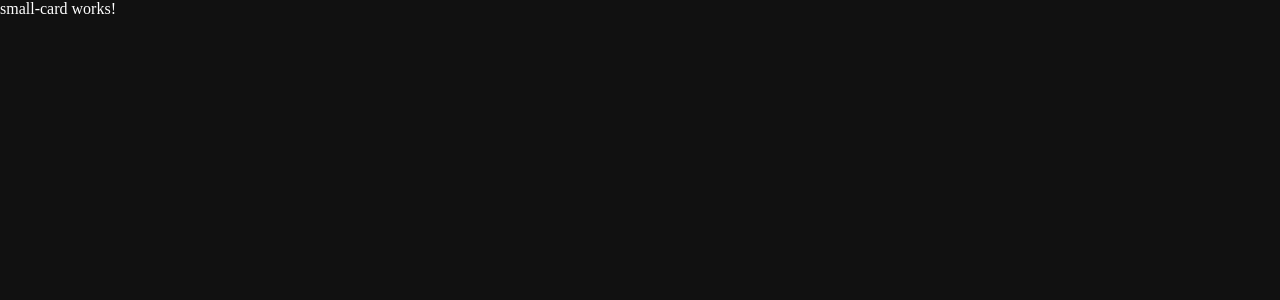
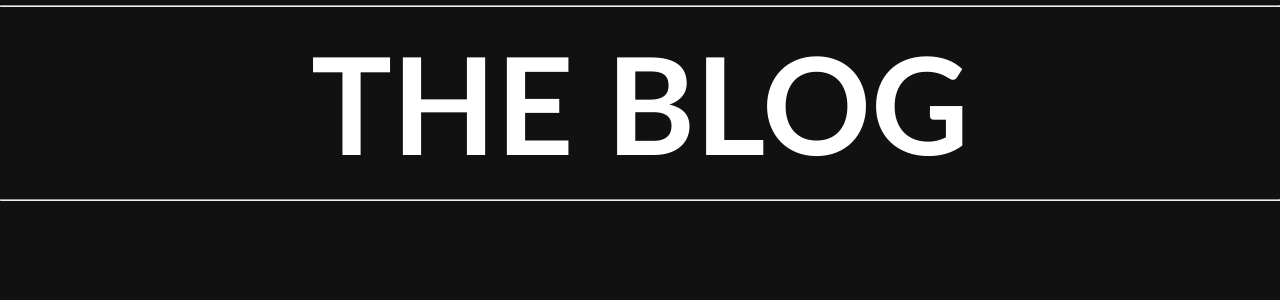
Before and after one commit to erica-l-s/Aprendendo-Angular, an Angular app in the folder angular-blog/: page / in a window 1280 px wide. Shown: the top 300 px of the page. Built offline with nearby package versions, Linux system fonts and the light colour scheme.

Commit message:
estilizando menu title

```diff
--- a/angular-blog/src/app/app.component.html
+++ b/angular-blog/src/app/app.component.html
@@ -1,2 +1,2 @@
-<app-small-card></app-small-card>
+<app-menu-title></app-menu-title>
 <router-outlet></router-outlet>
--- a/angular-blog/src/app/components/menu-title/menu-title.component.css
+++ b/angular-blog/src/app/components/menu-title/menu-title.component.css
@@ -0,0 +1,10 @@
+.menu-title-container h1 {
+  margin: 15px;
+  font-size: 135px;
+  display: flex;
+  justify-content: center;
+  font-family:'Gill Sans', 'Gill Sans MT', Calibri, 'Trebuchet MS', sans-serif;
+}
+.menu-title-container hr {
+    margin: 5px 0 5px 0;
+}
--- a/angular-blog/src/app/components/menu-title/menu-title.component.html
+++ b/angular-blog/src/app/components/menu-title/menu-title.component.html
@@ -1 +1,5 @@
-<p>menu-title works!</p>
+<div class="menu-title-container">
+   <hr>
+   <h1>THE BLOG</h1>
+   <hr>
+</div>
```
